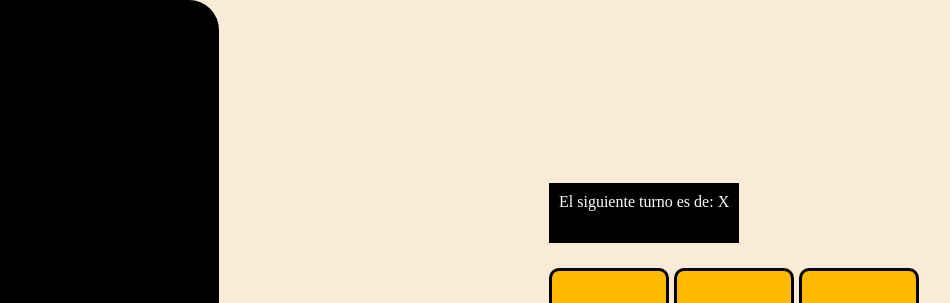
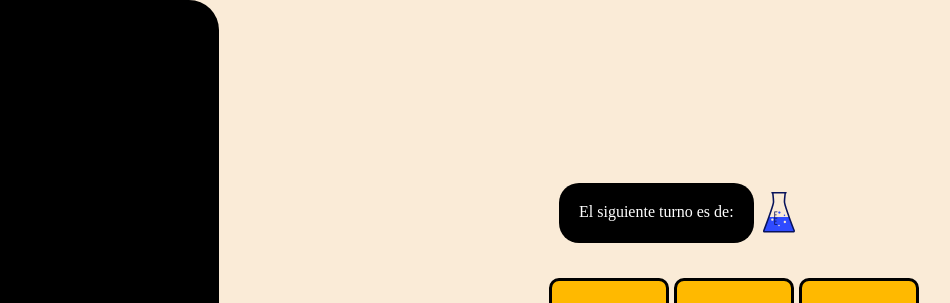
Before and after one commit to PacoNavarrete/tic-tac-toe-animated, a React (Vite) app: page / in a window 1280 px wide. Shown: the top 303 px of the page, without its empty margins (31-981 px from the left). Built offline with nearby package versions, Linux system fonts and the light colour scheme.

Commit message:
make: turns, winner message according to images

```diff
--- a/package.json
+++ b/package.json
@@ -11,6 +11,7 @@
   },
   "dependencies": {
     "@stitches/react": "^1.2.8",
+    "aos": "^2.3.4",
     "framer-motion": "^10.12.16",
     "react": "^18.2.0",
     "react-dom": "^18.2.0"
--- a/src/App.jsx
+++ b/src/App.jsx
@@ -1,6 +1,12 @@
+import { useEffect } from 'react';
 import Board from './components/Board';
+import AOS from 'aos';
+import 'aos/dist/aos.css';
 
 function App() {
+  useEffect(() => {
+    AOS.init();
+  }, []);
   return (
     <>
       <Board />
--- a/src/components/Board.jsx
+++ b/src/components/Board.jsx
@@ -2,8 +2,8 @@ import { useState } from 'react';
 import { BoardRow } from '../stitches_styles/BoardRow';
 import { Square } from './square';
 import calculateWinner from '../helpers/calculateWinner';
-import { WinnerMessage } from '../stitches_styles/WinnerMessage';
-import { TurnMessage } from '../stitches_styles/TurnMessage';
+import { WinnerMessage, WinnerText } from '../stitches_styles/WinnerMessage';
+import { TurnMessage, TurnText } from '../stitches_styles/TurnMessage';
 import { AsideBox } from '../stitches_styles/AsideBox';
 import { GameBox } from '../stitches_styles/GameBox';
 import { BoardWrapper } from '../stitches_styles/Wrappers';
@@ -59,10 +59,28 @@ export default function Board() {
       </AsideBox>
       <BoardWrapper>
         {winner ? (
-          <WinnerMessage>El ganador es: {winner}</WinnerMessage>
+          <WinnerMessage>
+            <WinnerText>El ganador es:</WinnerText>
+            <img src={winner} width="50px" />
+          </WinnerMessage>
         ) : !tie ? (
           <TurnMessage>
-            <p>El siguiente turno es de: {isXTurn ? 'X' : 'O'} </p>
+            <TurnText>El siguiente turno es de: </TurnText>
+            {isXTurn ? (
+              <img
+                src={'/icons/bio-1.svg'}
+                width="50px"
+                data-aos="fade-up"
+                data-aos-anchor-placement="bottom-bottom"
+              />
+            ) : (
+              <img
+                src={'/icons/bio-2.svg'}
+                width="50px"
+                data-aos="fade-up"
+                data-aos-anchor-placement="bottom-bottom"
+              />
+            )}
           </TurnMessage>
         ) : null}
         {tie && !winner ? <WinnerMessage>Empate</WinnerMessage> : null}
--- a/src/stitches_styles/TurnMessage.jsx
+++ b/src/stitches_styles/TurnMessage.jsx
@@ -1,4 +1,5 @@
 import { styled } from '@stitches/react';
+import { WinnerText } from './WinnerMessage';
 
 export const TurnMessage = styled('div', {
   display: 'flex',
@@ -8,7 +9,7 @@ export const TurnMessage = styled('div', {
   marginTop: '20px',
   padding: '10px',
   width: 'fit-content',
-  height: '40px',
-  backgroundColor: 'Black',
-  color: 'White',
+  height: 'fit-content',
 });
+
+export const TurnText = styled(WinnerText, {});
--- a/src/stitches_styles/WinnerMessage.jsx
+++ b/src/stitches_styles/WinnerMessage.jsx
@@ -8,7 +8,14 @@ export const WinnerMessage = styled('div', {
   marginTop: '20px',
   padding: '10px',
   width: 'fit-content',
-  height: '40px',
+  height: 'fit-content',
+});
+
+export const WinnerText = styled('p', {
   backgroundColor: 'Black',
   color: 'White',
+  width: 'auto',
+  height: '20px',
+  padding: '20px 20px',
+  borderRadius: '20px',
 });
```
Also changed, not shown: 1 other file (tests, documents, lock files or other folders).
